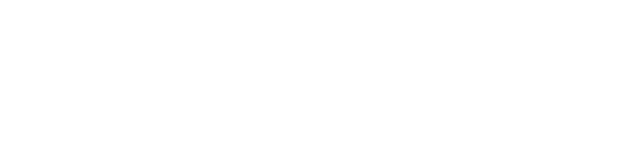
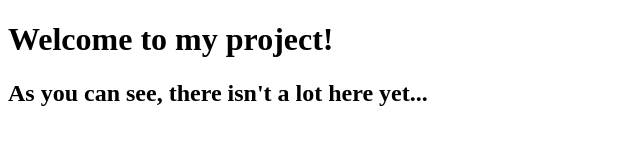
Before and after one commit to FangTheWerewolf/rooms-of-the-house, a plain HTML site: page index.html in a window 1280 px wide. Shown: the whole page, without its empty margins (0-640 px from the left). Drawn offline with Linux system fonts and the light colour scheme.

Commit message:
Beginning Code

```diff
--- a/index.html
+++ b/index.html
@@ -5,6 +5,10 @@
     <title>Rooms of The House</title>
 </head>
 <body>
+    <header>
+        <h1>Welcome to my project!</h1>
+        <h2>As you can see, there isn't a lot here yet...</h2>
+    </header>
 
 </body>
 </html>
```
